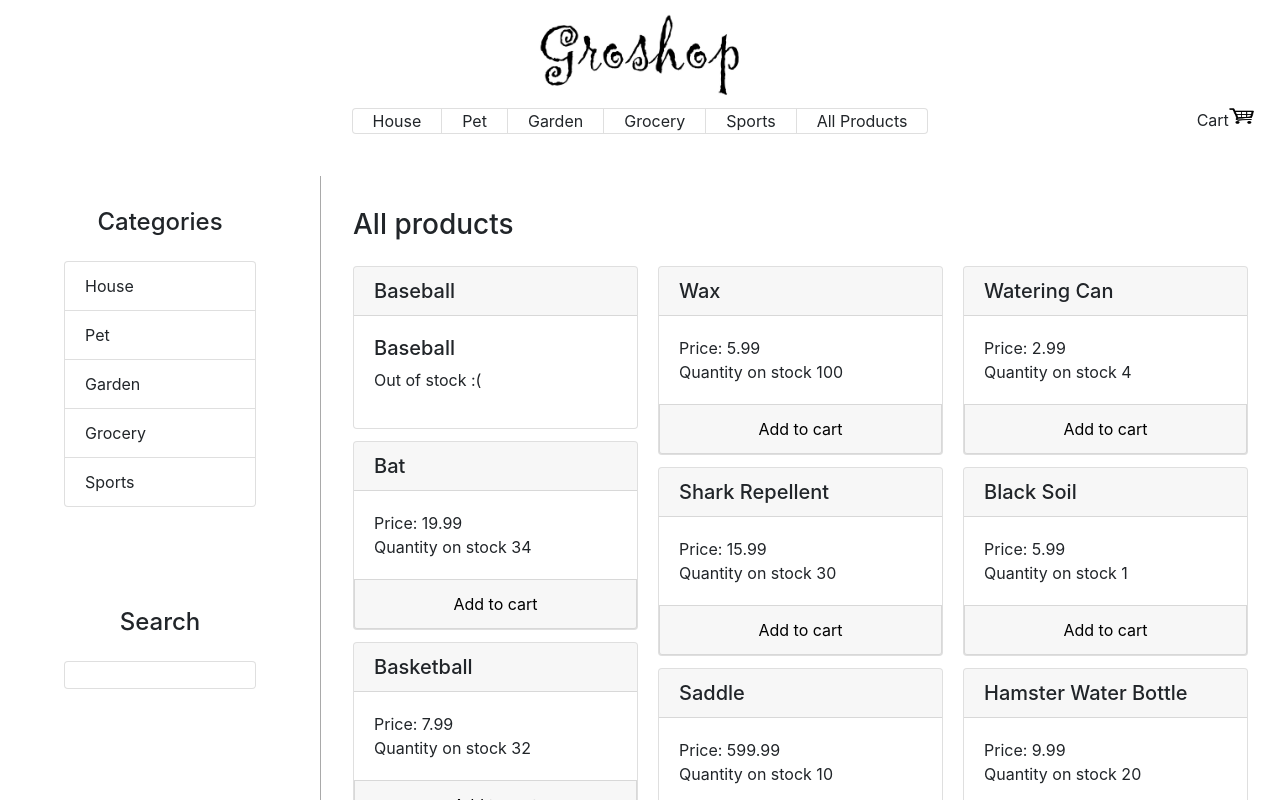
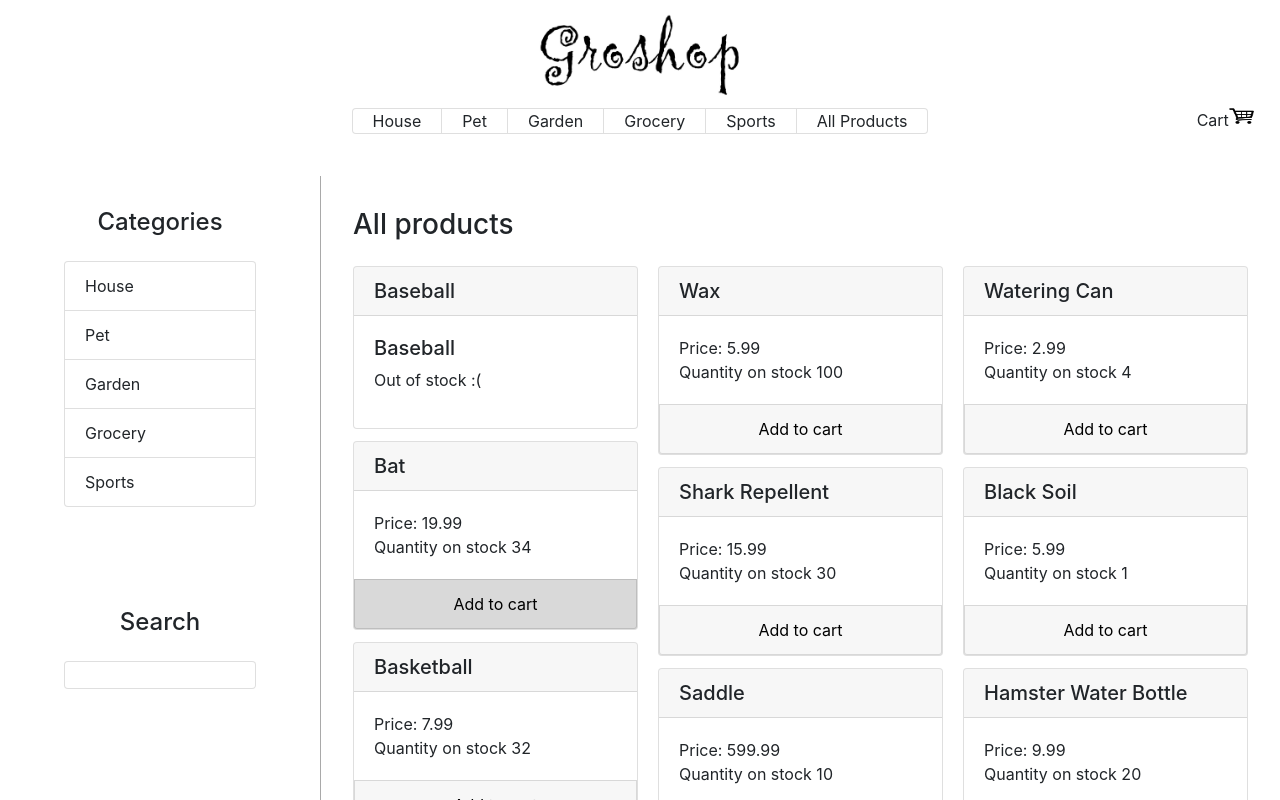
Before and after one commit to Costath/eCommerce, an Angular app: page /products in a window 1280 px wide. In both pictures the pointer is over the button 495 px from the left and 603 px from the top of the page. Shown: the top 800 px of the page. Built offline with nearby package versions, Linux system fonts and the light colour scheme.

Commit message:
Changed :hover of item list buttons

```diff
--- a/src/app/content/items-list/items-list.component.css
+++ b/src/app/content/items-list/items-list.component.css
@@ -16,3 +16,7 @@
 .card-footer:active {
     background-color: white;
 }
+
+.card-footer:hover {
+    background-color: rgba(0,0,0,.150);
+}
```
